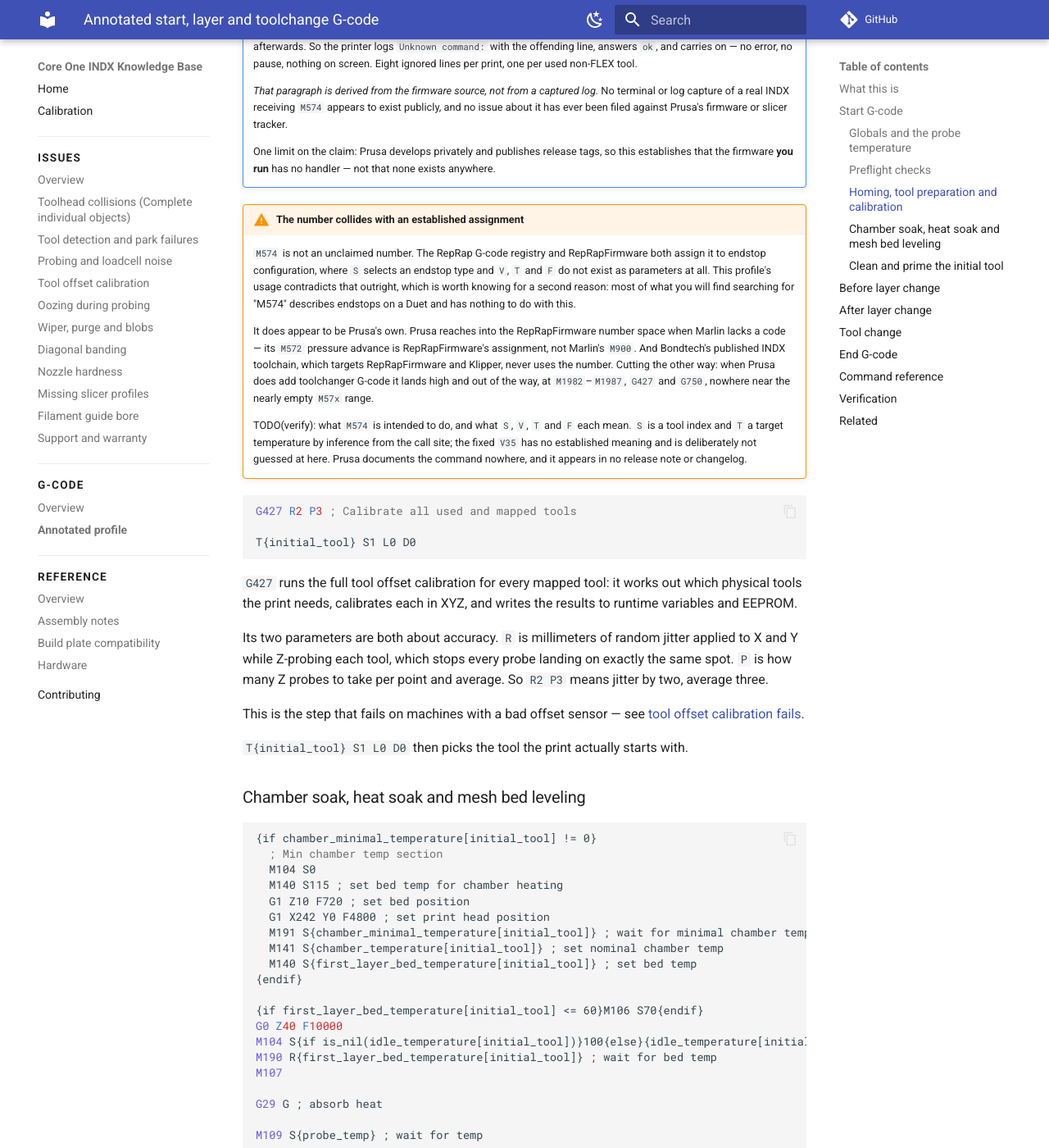
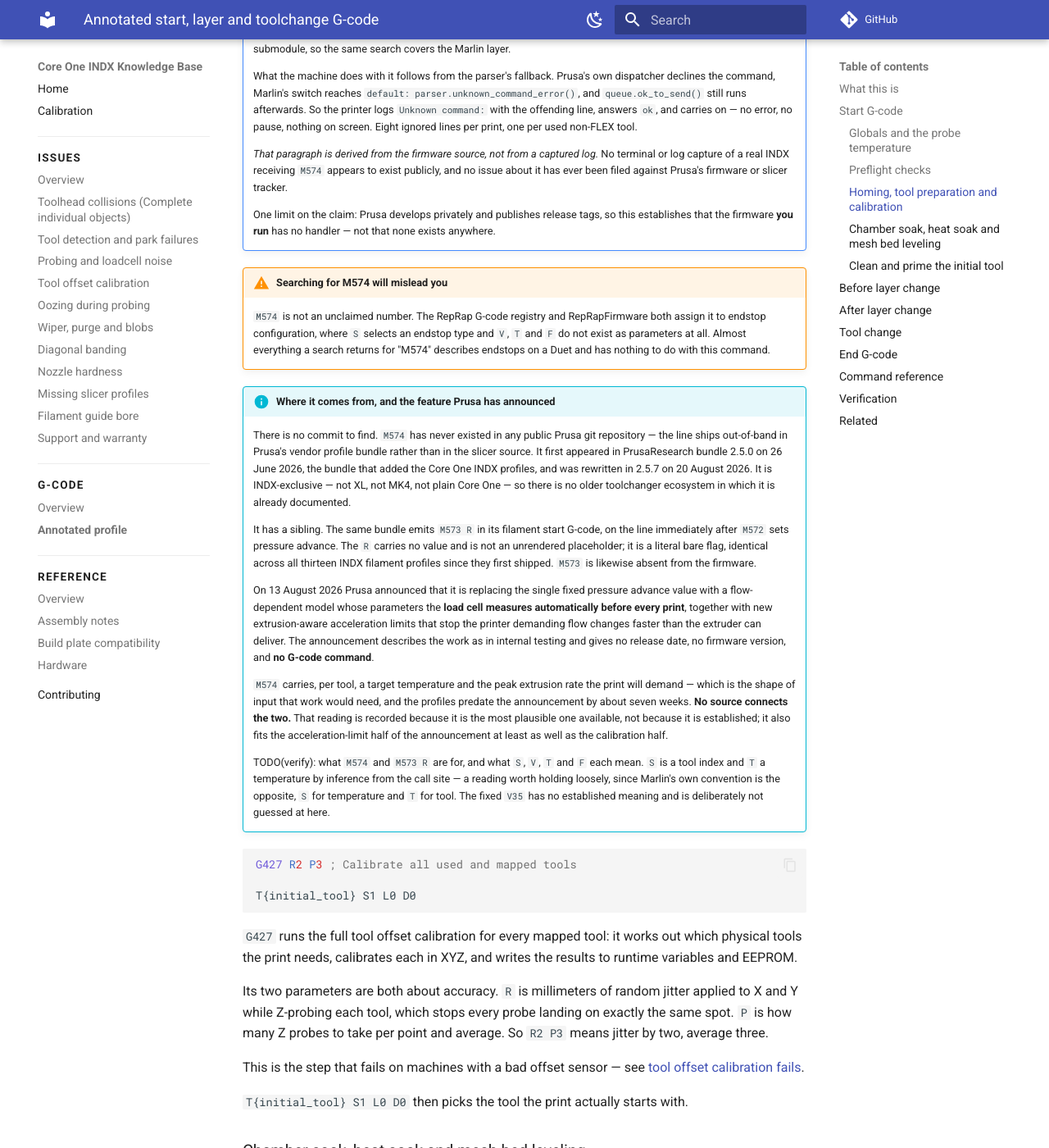
Before and after one commit to hyiger/coreone-indx-kb, an MkDocs documentation site: the page built from docs/gcode/indx-profile-gcode.md, in a window 1280 px wide and 1400 px high, scrolled down 4823 px. Shown: the whole window at 82% size. Built offline with MkDocs 1.6.1 and Material for MkDocs 9.7.7, drawn with Linux system fonts in a browser that asks for light colours; comment, search, counter and statistics services are not loaded; some of the changed text lies outside the part shown.

Commit message:
Record M574's provenance and the pressure advance feature Prusa announced
Five parallel investigations closed most of what was open about M574.

Provenance: there is no commit to find. The line has never existed in any
public Prusa git repository — it ships out-of-band in the vendor profile
bundle. First appeared in PrusaResearch 2.5.0 on 26 June 2026, rewritten in
2.5.7 on 20 August. INDX-exclusive, so there is no older XL ecosystem in
which it is already documented.

Adds its sibling M573 R, which sits directly beneath M572 pressure advance
in the filament start G-code and is likewise unimplemented. The R is a
literal bare flag, not an unrendered placeholder — I had that wrong.

Adds Prusa's 13 August 2026 announcement of a flow-dependent pressure
advance model calibrated by the load cell before every print, plus
extrusion-aware acceleration limits. First-party and cited. The
announcement names no G-code and gives no version or date.

The connection between the two is deliberately NOT asserted. M574 carries
per-tool temperature and peak extrusion rate, which is the right shape of
input, and the profiles predate the announcement by seven weeks — but no
source links them, and the payload fits the acceleration-limit half at
least as well as the calibration half. Marked as a reading, not a finding,
and TODO(verify) stays.

The per-filament M572 pressure advance values in those profiles are
withheld under the calibration-value rule.

Co-Authored-By: Claude Opus 5 <noreply@anthropic.com>

````diff
--- a/docs/gcode/indx-profile-gcode.md
+++ b/docs/gcode/indx-profile-gcode.md
@@ -13,6 +13,8 @@ sources:
   - https://help.prusa3d.com/article/buddy-firmware-specific-g-code-commands_633112
   - https://reprap.org/wiki/G-code
   - https://docs.duet3d.com/User_manual/Reference/Gcodes
+  - https://blog.prusa3d.com/better-prints-easier-use-prusa-xl-core-one-l-and-core-one-gen-2-our-big-product-update_137539/
+  - https://github.com/SimplyPrint/slicer-profiles-db
 superseded_by:
 ---
 
@@ -149,7 +151,10 @@ later:
 
 `M115 U…` declares the firmware version the file was generated for.
 
-`M591 S0` disables the filament stuck-detection feature for the print.
+`M591 S0` disables the filament stuck-detection feature for the print. That detection
+works by reading extrusion back-pressure through the load cell — the same sensor Prusa
+has said will calibrate pressure advance in a future firmware. Why the INDX profile
+switches it off at print start is not established.
 
 `M555` declares the print area, derived from the first layer's bounding box with margin.
 The firmware uses it to know which part of the bed matters — most visibly, it is what
@@ -250,24 +255,45 @@ volumetric speed where one is set. FLEX is excluded.
     establishes that the firmware **you run** has no handler — not that none exists
     anywhere.
 
-!!! warning "The number collides with an established assignment"
+!!! warning "Searching for M574 will mislead you"
     `M574` is not an unclaimed number. The RepRap G-code registry and RepRapFirmware both
     assign it to endstop configuration, where `S` selects an endstop type and `V`, `T` and
-    `F` do not exist as parameters at all. This profile's usage contradicts that outright,
-    which is worth knowing for a second reason: most of what you will find searching for
-    "M574" describes endstops on a Duet and has nothing to do with this.
+    `F` do not exist as parameters at all. Almost everything a search returns for "M574"
+    describes endstops on a Duet and has nothing to do with this command.
 
-    It does appear to be Prusa's own. Prusa reaches into the RepRapFirmware number space
-    when Marlin lacks a code — its `M572` pressure advance is RepRapFirmware's assignment,
-    not Marlin's `M900`. And Bondtech's published INDX toolchain, which targets
-    RepRapFirmware and Klipper, never uses the number. Cutting the other way: when Prusa
-    does add toolchanger G-code it lands high and out of the way, at `M1982`–`M1987`,
-    `G427` and `G750`, nowhere near the nearly empty `M57x` range.
+!!! info "Where it comes from, and the feature Prusa has announced"
+    There is no commit to find. `M574` has never existed in any public Prusa git
+    repository — the line ships out-of-band in Prusa's vendor profile bundle rather than
+    in the slicer source. It first appeared in PrusaResearch bundle 2.5.0 on 26 June 2026,
+    the bundle that added the Core One INDX profiles, and was rewritten in 2.5.7 on
+    20 August 2026. It is INDX-exclusive — not XL, not MK4, not plain Core One — so there
+    is no older toolchanger ecosystem in which it is already documented.
 
-    TODO(verify): what `M574` is intended to do, and what `S`, `V`, `T` and `F` each mean.
-    `S` is a tool index and `T` a target temperature by inference from the call site; the
-    fixed `V35` has no established meaning and is deliberately not guessed at here. Prusa
-    documents the command nowhere, and it appears in no release note or changelog.
+    It has a sibling. The same bundle emits `M573 R` in its filament start G-code, on the
+    line immediately after `M572` sets pressure advance. The `R` carries no value and is
+    not an unrendered placeholder; it is a literal bare flag, identical across all
+    thirteen INDX filament profiles since they first shipped. `M573` is likewise absent
+    from the firmware.
+
+    On 13 August 2026 Prusa announced that it is replacing the single fixed pressure
+    advance value with a flow-dependent model whose parameters the **load cell measures
+    automatically before every print**, together with new extrusion-aware acceleration
+    limits that stop the printer demanding flow changes faster than the extruder can
+    deliver. The announcement describes the work as in internal testing and gives no
+    release date, no firmware version, and **no G-code command**.
+
+    `M574` carries, per tool, a target temperature and the peak extrusion rate the print
+    will demand — which is the shape of input that work would need, and the profiles
+    predate the announcement by about seven weeks. **No source connects the two.** That
+    reading is recorded because it is the most plausible one available, not because it is
+    established; it also fits the acceleration-limit half of the announcement at least as
+    well as the calibration half.
+
+    TODO(verify): what `M574` and `M573 R` are for, and what `S`, `V`, `T` and `F` each
+    mean. `S` is a tool index and `T` a temperature by inference from the call site — a
+    reading worth holding loosely, since Marlin's own convention is the opposite, `S` for
+    temperature and `T` for tool. The fixed `V35` has no established meaning and is
+    deliberately not guessed at here.
 
 ```gcode
 G427 R2 P3 ; Calibrate all used and mapped tools
@@ -771,7 +797,9 @@ guessed. `M574` is the only one in that state, and the distinction matters: its
 from the firmware is now established to the same standard as the other commands'
 presence — checked against the v6.9.0 release tag and every object in the public
 repository's history, with positive controls. What it was intended to do is still
-unknown, and is flagged in place rather than reconstructed.
+unknown, and is flagged in place rather than reconstructed. Prusa's August 2026
+announcement of load-cell pressure advance calibration is first-party and cited, but
+nothing published connects it to this command; the page keeps the two apart deliberately.
 
 `M262` and `M264` deserve a note. They are frequently described as chamber-light
 commands, and the profile they came from labeled them that way. They are not: the
````
